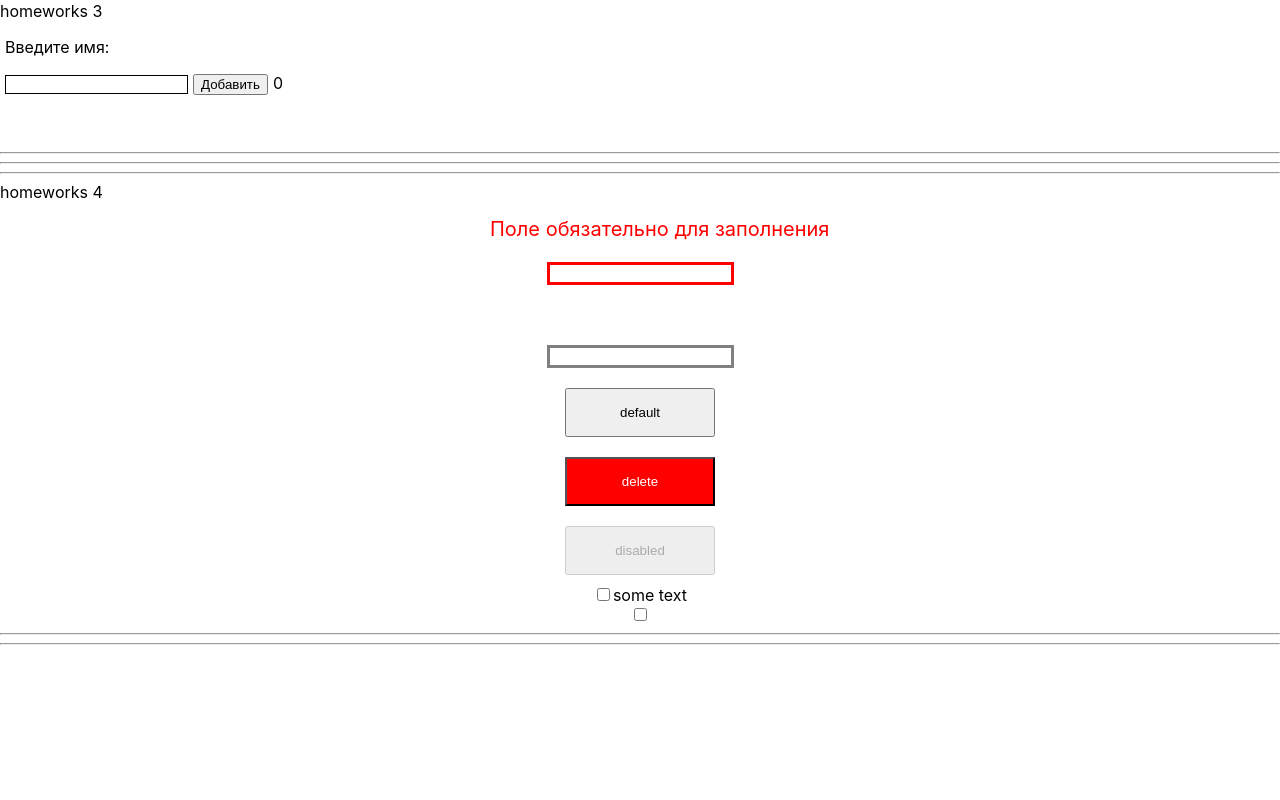
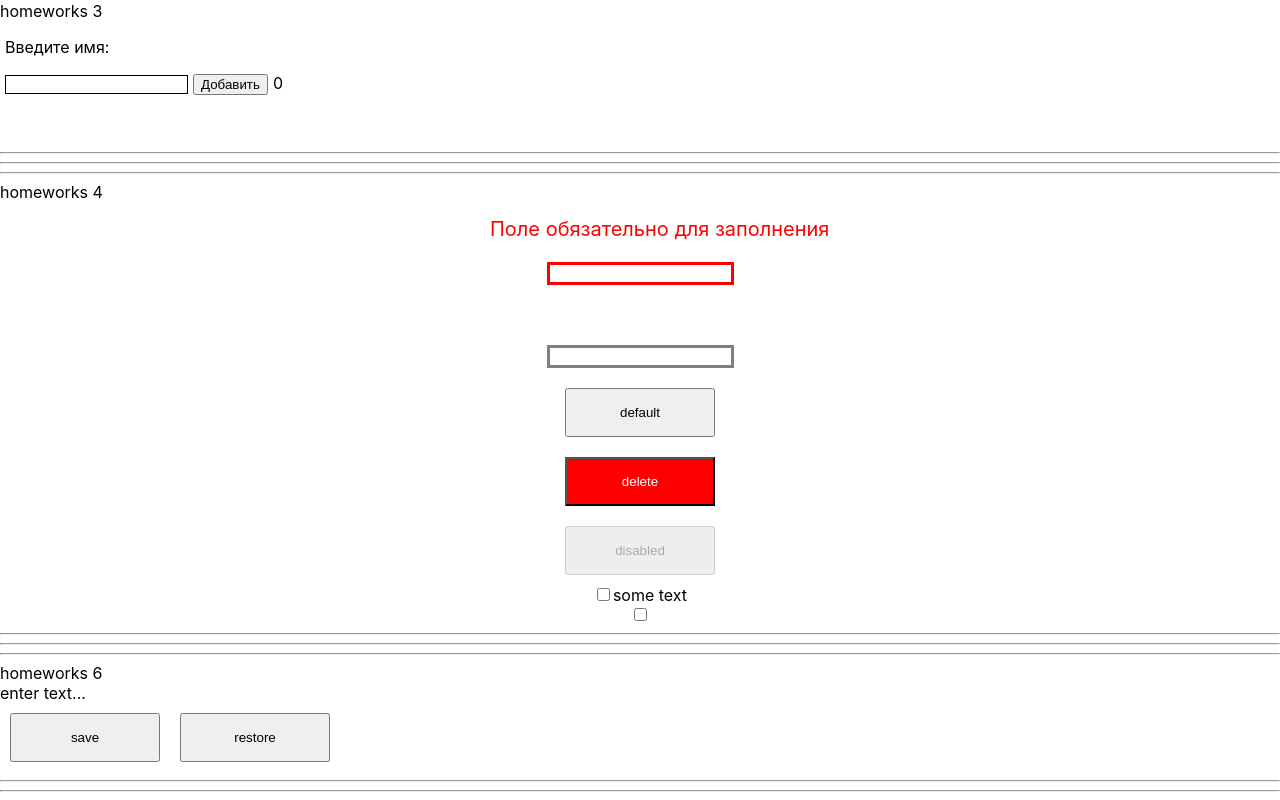
Before and after one commit to Crash2022/Samurai-Homeworks, a React (Create React App) app: page /#/pre-junior in a window 1280 px wide. Shown: the part 696-1496 px from the top of the page. Before the commit the page ends 1349 px from the top, so only its background shows below. Built offline with nearby package versions, Linux system fonts and the light colour scheme.

Commit message:
hw6 logic done

```diff
--- a/src/p1-main/m1-ui/u1-app/App.tsx
+++ b/src/p1-main/m1-ui/u1-app/App.tsx
@@ -5,6 +5,7 @@ import HW2 from '../../../p2-homeworks/h2/HW2'
 import HW3 from '../../../p2-homeworks/h3/HW3'
 import HW4 from '../../../p2-homeworks/h4/HW4'
 import HW5 from "../../../p2-homeworks/h5-rrd-v6/HW5";
+import HW6 from "../../../p2-homeworks/h6/HW6";
 
 function App() {
     return (
@@ -15,6 +16,7 @@ function App() {
             <HW3/>
             <HW4/>*/}
             <HW5/>
+            <HW6/>
 
         </div>
     )
--- a/src/p2-homeworks/h6/HW6.tsx
+++ b/src/p2-homeworks/h6/HW6.tsx
@@ -11,6 +11,7 @@ function HW6() {
     }
     const restore = () => {
         // setValue()
+        setValue(restoreState('editable-span-value', value))
     }
 
     return (
--- a/src/p2-homeworks/h6/common/c4-SuperEditableSpan/SuperEditableSpan.tsx
+++ b/src/p2-homeworks/h6/common/c4-SuperEditableSpan/SuperEditableSpan.tsx
@@ -32,18 +32,18 @@ const SuperEditableSpan: React.FC<SuperEditableSpanType> = (
 
     const onEnterCallback = () => {
         // setEditMode() // выключить editMode при нажатии Enter
-
-        onEnter && onEnter()
+        onEnter && onEnter();
+        setEditMode(false);
     }
     const onBlurCallback = (e: React.FocusEvent<HTMLInputElement>) => {
         // setEditMode() // выключить editMode при нажатии за пределами инпута
-
-        onBlur && onBlur(e)
+        onBlur && onBlur(e);
+        setEditMode(false);
     }
     const onDoubleClickCallBack = (e: React.MouseEvent<HTMLSpanElement, MouseEvent>) => {
         // setEditMode() // включить editMode при двойном клике
-
-        onDoubleClick && onDoubleClick(e)
+        onDoubleClick && onDoubleClick(e);
+        setEditMode(true);
     }
 
     const spanClassName = `${'сделать красивый стиль для спана'} ${className}`
```
Also changed, not shown: src/p2-homeworks/h6/localStorage/localStorage.ts (line endings or trailing spaces).
